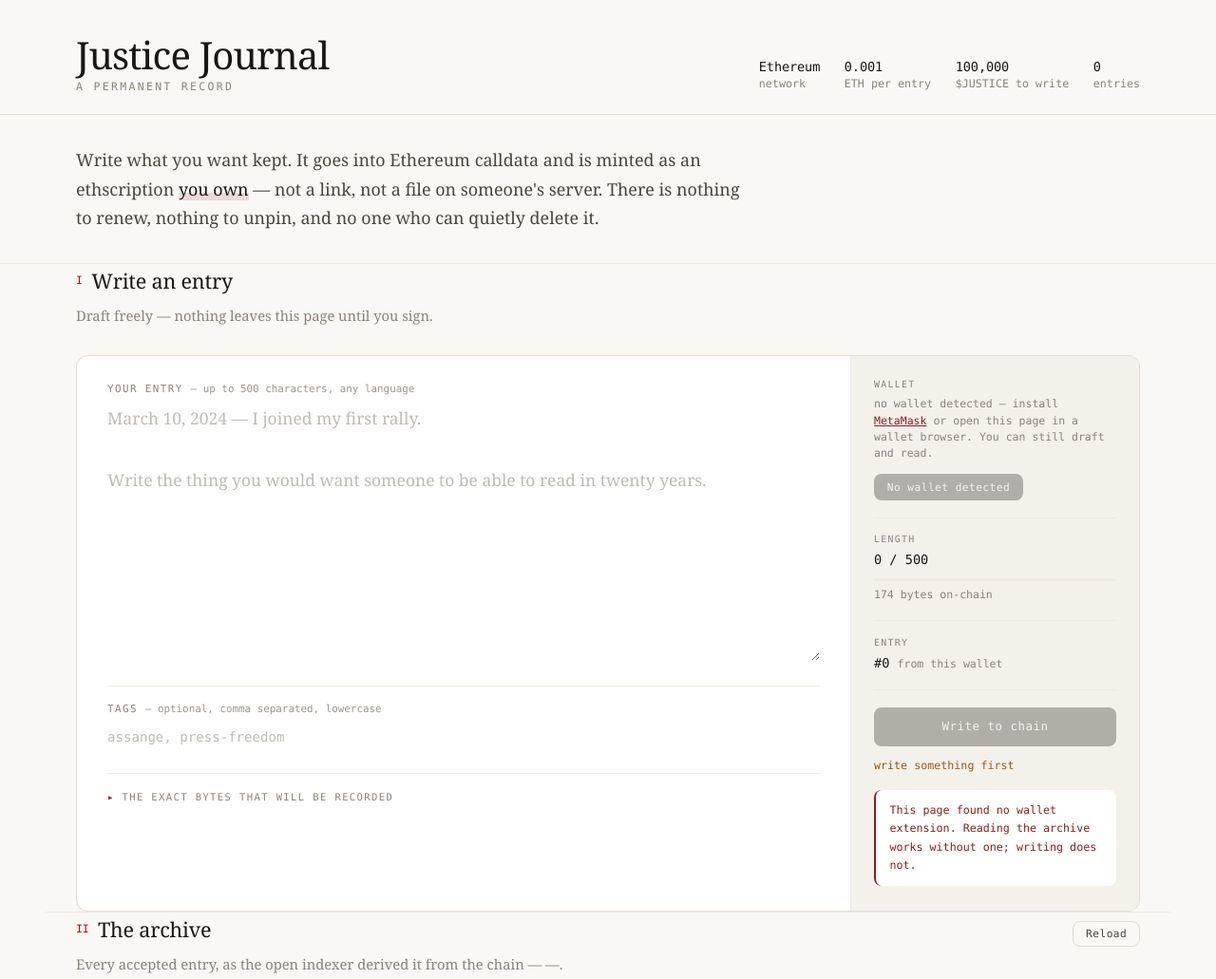
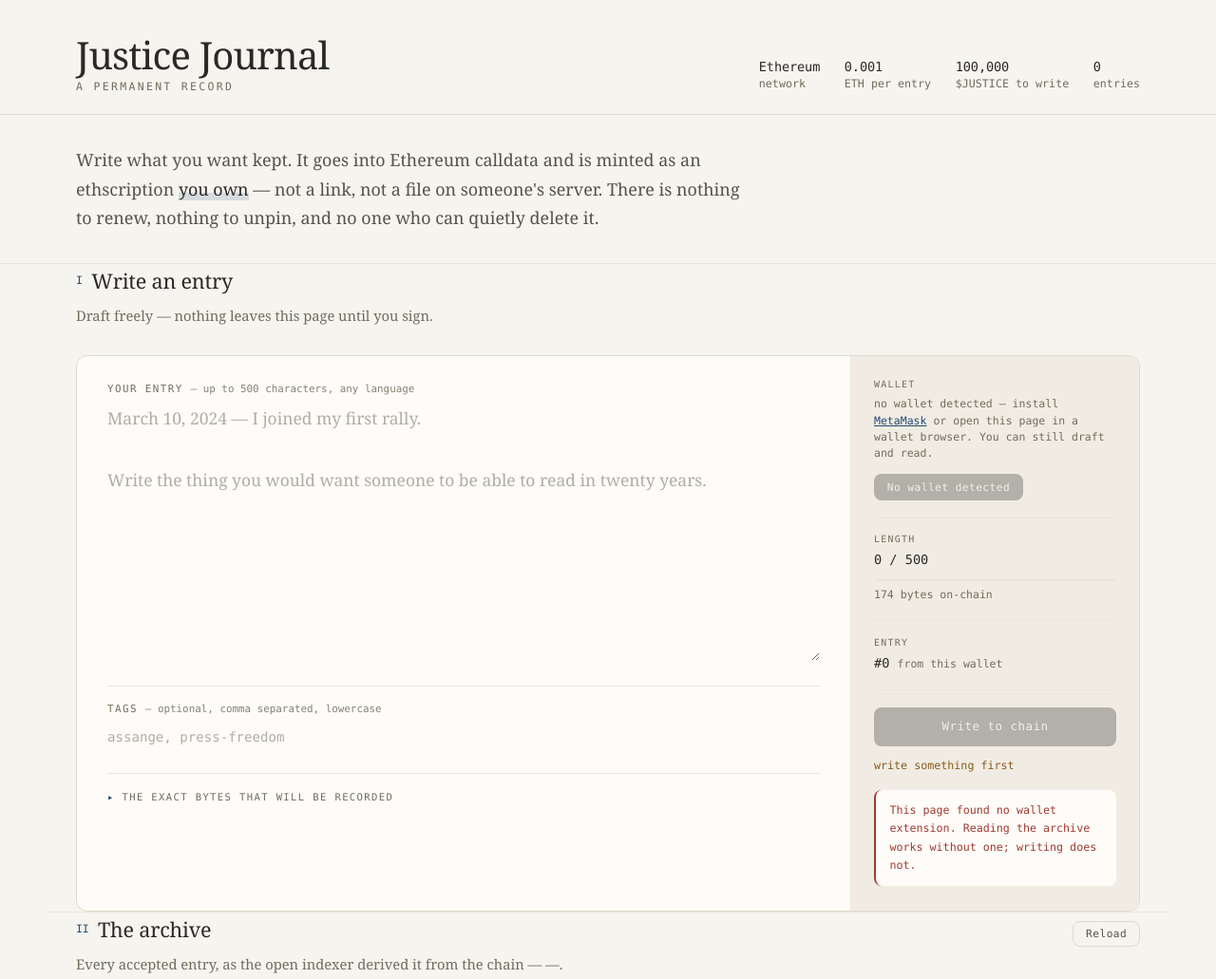
Before and after one commit to indelebile/indelebile, a website with bundled scripts: page web/index.html in a window 1280 px wide. Shown: the top 1031 px of the page at 95% size. Built offline with nearby package versions, Linux system fonts and the light colour scheme; no server answers.

Commit message:
Repalette: ink on paper, and stop straining the reader
Body contrast was 16.9:1 in light and 15.2:1 in dark. Print sits around
10-12:1, and that gap is what makes a long session tiring — which matters
more here than most places, because the page is somewhere people write.
Both modes now land near 13:1, and dark mode moves off near-black onto a
softer, slightly cool ground.

The accent moves from deep red to ink blue. Red was carrying both the
brand and every failure state, so it could not mean either clearly; and
for an archive about the right to publish, the language of documents and
the courts fits better than the language of alarm. Red is now --bad and
appears only when something is wrong.

Every value clears WCAG AA 4.5:1, which the old --ink-3 did not at 3.3:1
despite being the colour of all the small metadata.

Two tests hold this: one measures every pair in both palettes, one forbids
--accent in failure states. Both verified by breaking them on purpose.

Co-Authored-By: Claude Opus 5 <noreply@anthropic.com>

```diff
--- a/web/index.html
+++ b/web/index.html
@@ -9,18 +9,34 @@
 /* No webfonts, no CDN, no external request of any kind. A page about
    censorship resistance should not need someone else's server to render. */
 :root{
-  --paper:#faf8f4; --sheet:#fff; --ink:#191714; --ink-2:#4a453e; --ink-3:#8a8378;
-  --rule:#e2dcd1; --rule-2:#efeae1; --accent:#8b1e1e;
-  --ok:#1d6b3f; --warn:#9a5a12; --code:#f4f1ea;
+  /* Ink on paper. Deep blue carries the brand — the language of documents
+     and the courts — and red is kept for errors only, so it never has to
+     mean two things at once.
+
+     Body contrast is deliberately held near 13:1 rather than pushed to the
+     maximum. The previous palette ran 16.9:1 in light and 15.2:1 in dark;
+     print sits around 10-12:1, and the difference is what makes a long
+     writing session tiring. Every value below clears WCAG AA 4.5:1. */
+  --paper:#f6f4ef; --sheet:#fdfcf9;
+  --ink:#2b2926;        /* 13.2:1 */
+  --ink-2:#57524a;      /*  7.0:1 */
+  --ink-3:#726c5c;      /*  4.8:1 — small metadata, so it must still clear AA */
+  --rule:#e0dacd; --rule-2:#ebe6dc; --code:#f0ece3;
+  --accent:#234a72;     /* ink blue */
+  --bad:#a03b32; --ok:#2c6b47; --warn:#8a5a1b;
   --serif:Georgia,'Iowan Old Style','Songti SC','Noto Serif CJK SC','Source Han Serif SC',serif;
   --mono:ui-monospace,SFMono-Regular,'SF Mono',Menlo,Consolas,monospace;
   --shell:74rem;      /* the page */
   --measure:38rem;    /* the longest a line of prose may get */
 }
 @media(prefers-color-scheme:dark){:root{
-  --paper:#111110; --sheet:#1a1917; --ink:#eae6df; --ink-2:#b3ada3; --ink-3:#7d766c;
-  --rule:#2f2c27; --rule-2:#232019; --accent:#d97a72;
-  --ok:#63b382; --warn:#d0a35c; --code:#211e1a;
+  --paper:#15161a; --sheet:#1c1e23;
+  --ink:#dcd8d0;        /* 12.7:1 */
+  --ink-2:#a8a29a;      /*  7.1:1 */
+  --ink-3:#8b857a;      /*  4.9:1 */
+  --rule:#2e3037; --rule-2:#24262b; --code:#1a1c20;
+  --accent:#8ab0d8;
+  --bad:#e08b80; --ok:#6fbc8e; --warn:#d0a35c;
 }}
 *{box-sizing:border-box}
 html{-webkit-text-size-adjust:100%}
@@ -47,7 +63,7 @@ h1{margin:0;font-size:clamp(1.9rem,4vw,2.5rem);font-weight:400;letter-spacing:-.
 .lede .shell{padding-top:2rem;padding-bottom:2rem}
 .lede p{margin:0;max-width:44rem;font-size:1.12rem;color:var(--ink-2)}
 .lede strong{color:var(--ink);font-weight:400;
-  box-shadow:inset 0 -.45em 0 rgba(139,30,30,.14)}
+  box-shadow:inset 0 -.45em 0 rgba(35,74,114,.15)}
 
 /* ---------- sections ---------- */
 section{padding:3.4rem 0;border-bottom:1px solid var(--rule-2)}
@@ -85,11 +101,11 @@ textarea::placeholder,input::placeholder{color:var(--ink-3);opacity:.55}
   color:var(--ink-3);margin-bottom:.45rem}
 .railval{font:.85rem/1.45 var(--mono);color:var(--ink);word-break:break-all}
 .railnote{font:.72rem/1.5 var(--mono);color:var(--ink-3);margin-top:.25rem}
-.holding.yes{color:var(--ok)} .holding.no{color:var(--accent)}
+.holding.yes{color:var(--ok)} .holding.no{color:var(--bad)}
 .meter{height:3px;background:var(--rule-2);border-radius:3px;overflow:hidden;margin:.55rem 0 .4rem}
 .meter i{display:block;height:100%;width:0;background:var(--ink-3);transition:width .15s,background .15s}
-.meter i.warn{background:var(--warn)} .meter i.over{background:var(--accent)}
-#count.over{color:var(--accent)}
+.meter i.warn{background:var(--warn)} .meter i.over{background:var(--bad)}
+#count.over{color:var(--bad)}
 
 /* ---------- buttons ---------- */
 button{font:.78rem/1 var(--mono);letter-spacing:.04em;cursor:pointer;border-radius:8px;
@@ -106,7 +122,7 @@ button.small{padding:.45rem .8rem;font-size:.7rem}
 .status{margin:1rem 0 0;padding:.75rem .9rem;border-radius:8px;background:var(--sheet);
   border-left:2px solid var(--ink-3);font:.73rem/1.65 var(--mono);word-break:break-word}
 .status a{color:inherit}
-.status.bad{color:var(--accent);border-left-color:var(--accent)}
+.status.bad{color:var(--bad);border-left-color:var(--bad)}
 .status.ok{color:var(--ink-2);border-left-color:var(--ok)}
 #notConnected a{color:var(--accent)}
 
```
Also changed, not shown: test/web.test.mjs (+48 -0 lines).
